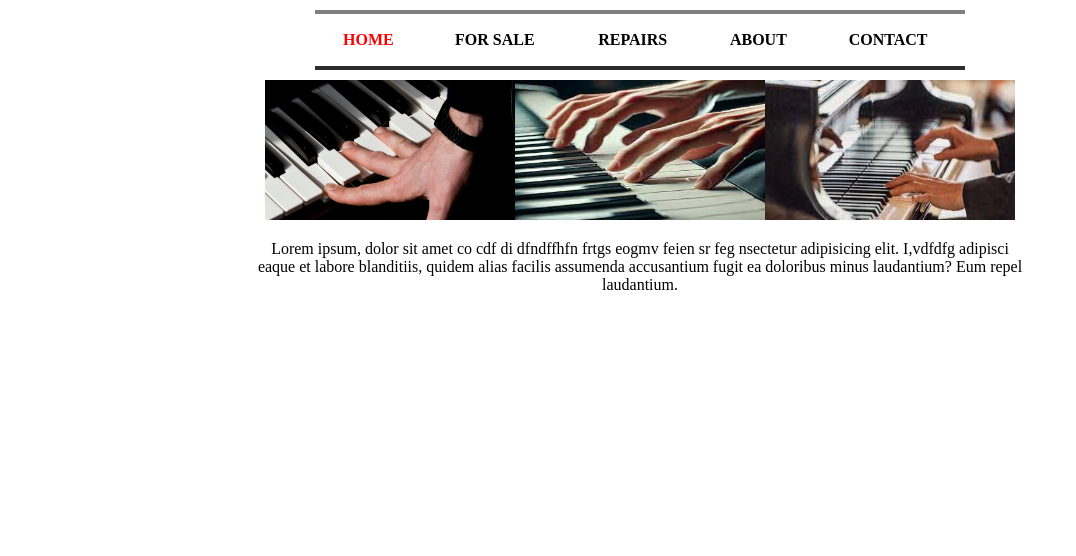
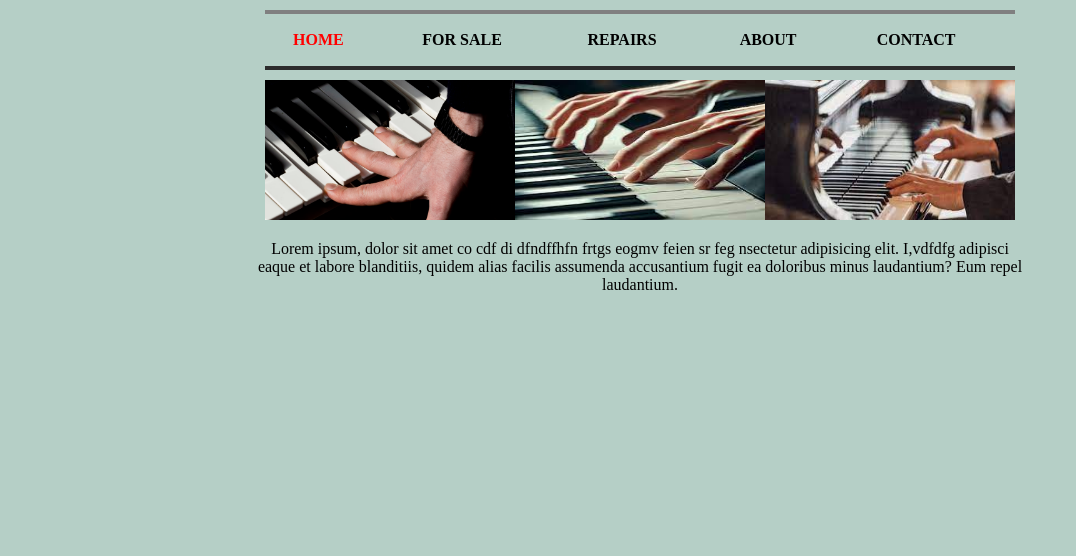
Before and after one commit to abdulghaniag/css-second-assignment, a plain HTML site: page index.html in a window 1280 px wide. Shown: the part 244-800 px from the top of the page, without its empty margins (0-1076 px from the left). Drawn offline with Linux system fonts and the light colour scheme.

Commit message:
second assignment

```diff
--- a/index.html
+++ b/index.html
@@ -10,7 +10,7 @@
             border-left:0 ;
             border-right: 0;
             height: 60px;
-            width: 650px;
+            width: 750px;
 
 
          }
@@ -68,11 +68,15 @@
              cursor: pointer;
              color: cornflowerblue;
            }
+           body{
+            background-color: rgb(181, 207, 198);
+           }
     </style>
 </head>
 <body>
+   <center>
+
 <a href="assignment2.html"  class="link"><h1>Assignment 2</h1></a>
-    <center>
         <div id="heading">
    <p>THE</p>  <h1> ANALOG </h1> <h4> SPECIALISTS</h4>
 </div>
```
Also changed, not shown: assignment2.html (+5 -0 lines).
